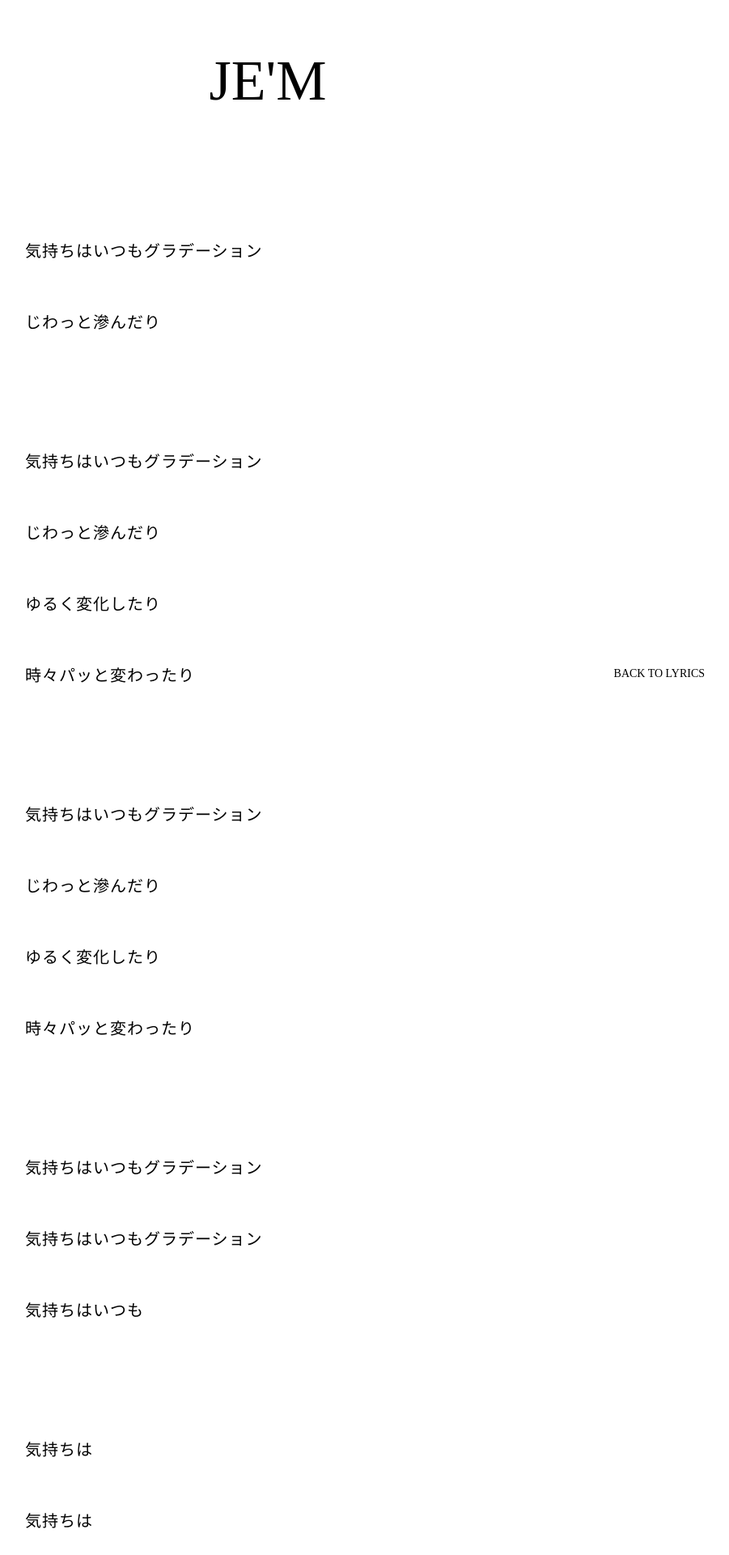
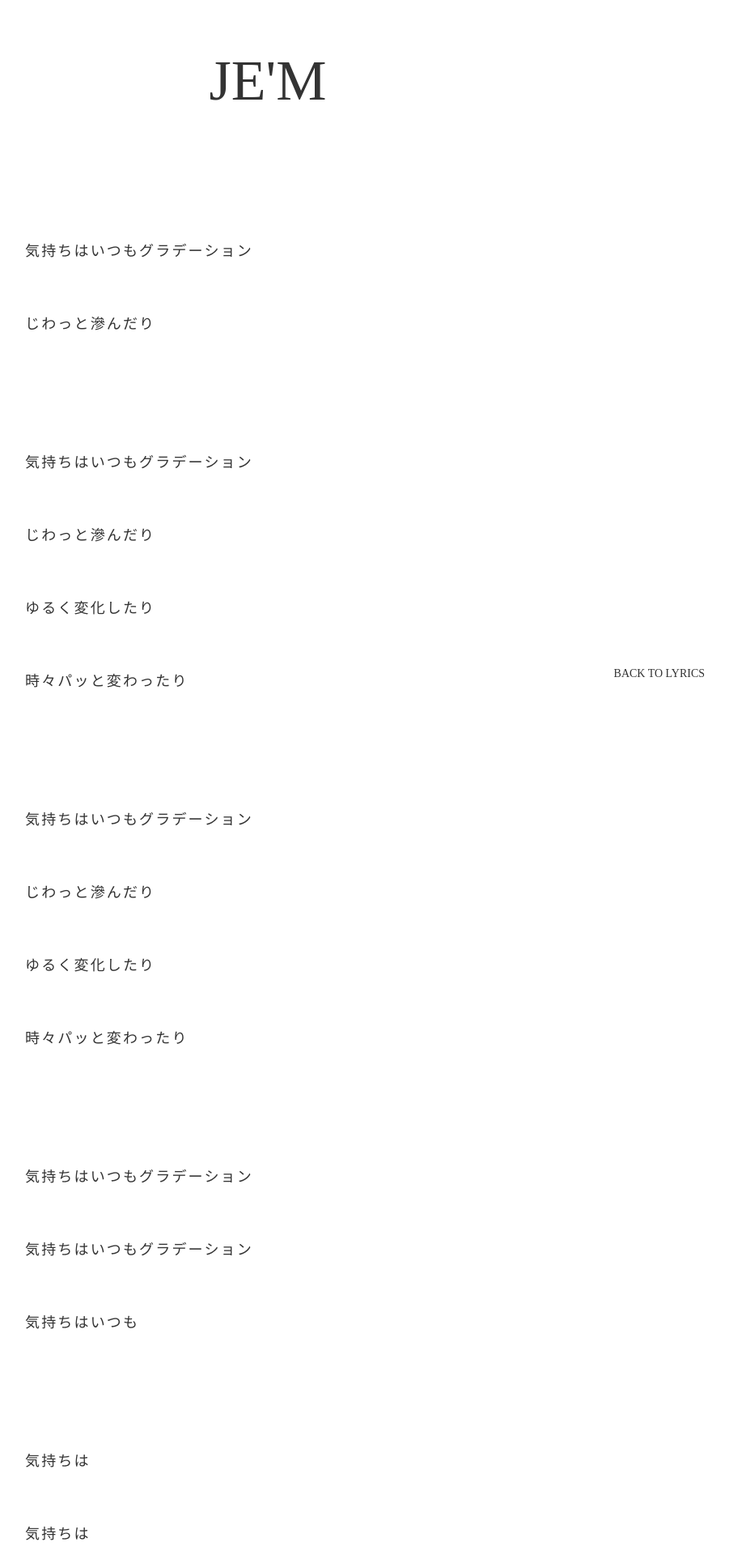
Before and after one commit to ohlucinda/jemlyrics, a Jekyll site: the page built from _posts/2026-04-10-気持ちはいつも 2.md, in a window 1280 px wide. Shown: the top 1920 px of the page at 81% size, without its empty margins (309-1210 px from the left). Built offline with Jekyll 4.4.1, drawn with Linux system fonts in a browser that asks for light colours; some web fonts are replaced.

Commit message:
Update lyrics.html

```diff
--- a/_layouts/lyrics.html
+++ b/_layouts/lyrics.html
@@ -7,7 +7,12 @@
 <link href="https://fonts.googleapis.com/css2?family=Aboreto&display=swap" rel="stylesheet">
 <style>
 * { box-sizing: border-box; }
-body { font-family: 'Aboreto', cursive; margin: 0; padding: 0; }
+body {
+  font-family: 'Aboreto', cursive;
+  margin: 0;
+  padding: 0;
+  color: #333; /* 真っ黒より少しだけ柔らかくして一覧と馴染ませます */
+}
 a { text-decoration: none; color: inherit; }
 
 .page-wrap {
@@ -21,17 +26,17 @@ a { text-decoration: none; color: inherit; }
 
 .site-header a { font-size: 70px; }
 
-/* 歌詞の部分：Adobe Caslonを適用 */
+/* 歌詞の部分：タイトル一覧の日本語の空気感に数値を合わせる */
 .lyrics-content {
   font-family: "adobe-caslon-pro", serif;
   font-weight: 400;
-  font-size: 20px;
-  line-height: 2.2;
+  font-size: 18px;           /* タイトル一覧（18px）と物理的に統一 */
+  line-height: 2.5;          /* 行間を広げて、日本語が詰まって見えないようにする */
+  letter-spacing: 0.12em;    /* タイトル一覧（0.12em）と全く同じ字間に設定 */
   text-align: left;
   white-space: pre-wrap;
   width: 60%;
   margin-left: 10%;
-  letter-spacing: 0.05em;
 }
 
 .back {
@@ -45,10 +50,10 @@ a { text-decoration: none; color: inherit; }
   .page-wrap { padding: 40px 24px 100px; gap: 30px; }
   .site-header a { font-size: 50px; }
   .lyrics-content {
-    font-size: 18px;
+    font-size: 16px;         /* スマホ版の一覧（16px）と統一 */
     width: 100%;
     margin-left: 0;
-    padding-left: 5%;
+    padding-left: 10%;       /* 左の余白も一覧のリストと揃える */
   }
   .back { bottom: 60px; right: 24px; }
   .back a { font-size: 14px; }
```
